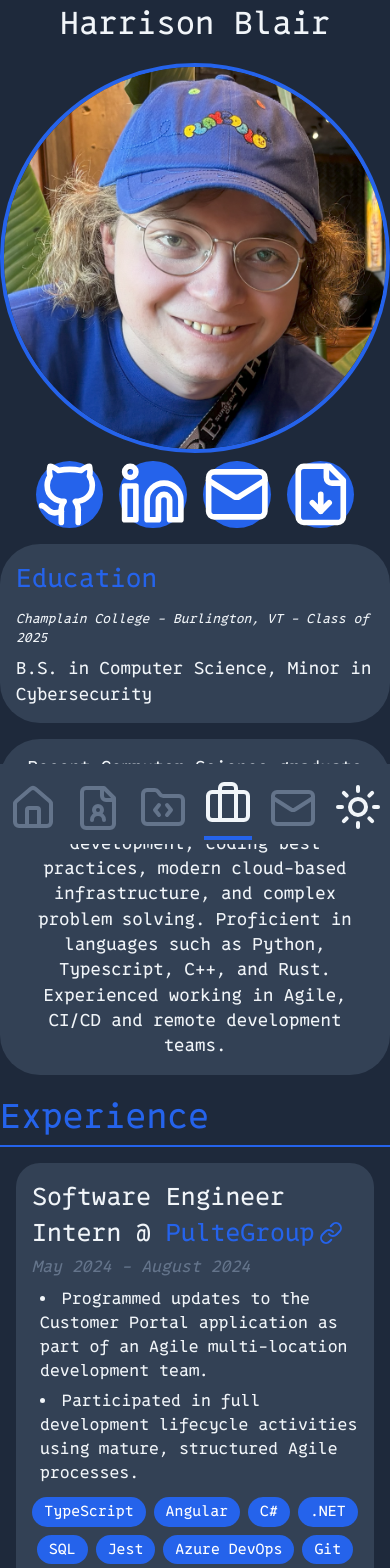
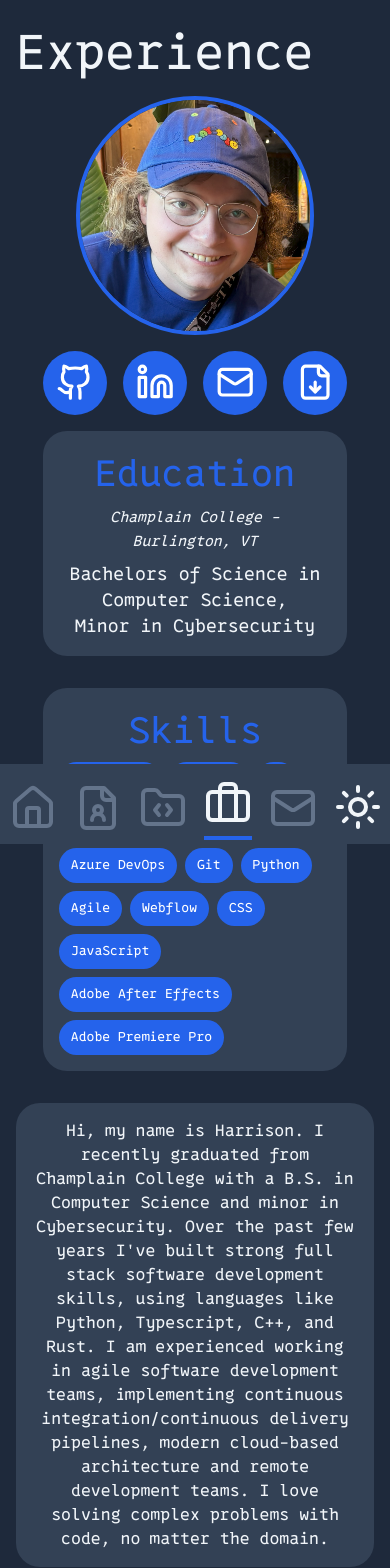
Before and after one commit to Harrison-Blair/personal-website, a Next.js app: page /work in a window 390 px wide. Shown: the top 1568 px of the page. Built offline with nearby package versions, Linux system fonts and the light colour scheme.

Commit message:
refactor: enhance Work component layout and improve content presentation

```diff
--- a/src/app/work/page.tsx
+++ b/src/app/work/page.tsx
@@ -15,14 +15,14 @@ export default function Work() {
   );
 
   return (
-        <div>
-            <div className="hidden xl:block">
-                <h1 className="text-[3.5vw]">
-                    Harrison Blair
+    <div className='p-4'>
+      <h1>
+        Experience
       </h1>
-                <div className="grid grid-cols-[1fr_2fr]">
-                    <div> {/* Sidebar - 1/3 of Screen */}
-                        <div className="relative w-4/5 aspect-square m-2 mx-auto">
+      <div className='grid grid-cols-1 gap-4
+                      lg:grid-cols-[1fr_2fr]'>
+        <div className='flex flex-col items-center'>
+          <div className='relative w-2/3 aspect-square mb-4'>
             <Image
               src="/images/Harrison-Blair.png"
               alt="Profile Picture"
@@ -30,14 +30,14 @@ export default function Work() {
               className="object-cover rounded-full border-[var(--primary)] border-4"
             />
           </div>
-                        <div className="flex flex-row gap-4 justify-center">
+          <div className="flex justify-center space-x-4
+                              lg:justify-start">
             <CircularButton
               href="https://github.com/Harrison-Blair"
               icon={Github}
               bgColor="bg-[var(--primary)]"
               hoverColor="hover:bg-[var(--accent)]"
               isExternal={true}
-                                size='8vh'
             />
             <CircularButton
               href="https://www.linkedin.com/in/harrison-blair/"
@@ -45,15 +45,12 @@ export default function Work() {
               bgColor="bg-[var(--primary)]"
               hoverColor="hover:bg-[var(--accent)]"
               isExternal={true}
-                                size='8vh'
             />
             <CircularButton
               href="/contact"
               icon={Mail}
               bgColor="bg-[var(--primary)]"
               hoverColor="hover:bg-[var(--accent)]"
-                                isExternal={false}
-                                size='8vh'
             />
             <CircularButton
               href="/documents/Harrison-Blair-Web-Resume.pdf"
@@ -61,30 +58,29 @@ export default function Work() {
               bgColor="bg-[var(--primary)]"
               hoverColor="hover:bg-[var(--accent)]"
               isDownload={true}
-                                size='8vh'
             />
           </div>
-                        <div className="bg-[var(--muted)] rounded-[2.5rem] m-2 p-4 ">
-                            <div className="flex flex-col p-4 gap-2">
-                                <h2 className="text-[3vh] text-[var(--primary)]">
+          <div className='w-[85%] bg-[var(--muted)] rounded-3xl text-center p-4 m-4
+                          lg:text-left'>
+            <h2>
               Education
             </h2>
             <a
               href="https://www.champlain.edu"
               target="_blank"
               rel="noopener noreferrer"
-                                    className="hover:text-[var(--accent)] text-[1.5vh] italic"
+              className="hover:text-[var(--accent)] text-[0.9rem] italic"
             >
-                                    Champlain College - Burlington, VT - Class of 2025
+              Champlain College - Burlington, VT
             </a>
-                                <p className="text-[2vh]">
-                                    B.S. in Computer Science, Minor in Cybersecurity
+            <p className="text-[1.1rem] mt-2">
+              Bachelors of Science in Computer Science, <br />
+              Minor in Cybersecurity
             </p>
           </div>
-                        </div>
-                        <div className="bg-[var(--muted)] rounded-[2.5rem] m-2 p-4 ">
-                            <div className="flex flex-col m-4 gap-2">
-                                <h2 className="text-[3vh] text-[var(--primary)]">
+          <div className='w-[85%] bg-[var(--muted)] rounded-3xl text-center p-4 m-4
+                          lg:text-left'>
+            <h2>
               Skills
             </h2>
             <div className="flex flex-wrap gap-2">
@@ -94,22 +90,15 @@ export default function Work() {
             </div>
           </div>
         </div>
-                    </div>
-                    <div> {/* Main Content - 2/3 of Screen */}
-                        <div className="bg-[var(--muted)] rounded-[2.5rem] m-4 p-4 ">
-                            <div className="flex flex-col m-4">
-                                <p className="text-[2vh]">
-                                    Recent Computer Science graduate with a strong foundation in the principles of iterative development, coding
-                                    best practices, modern cloud-based infrastructure, and complex problem solving. Proficient in languages such as
-                                    Python, Typescript, C++, and Rust. Experienced working in Agile, CI/CD and remote development teams.
+        <div className='text-center
+                        lg:text-start'>
+          <p className='bg-[var(--muted)] rounded-3xl p-4 mb-4
+                        lg:text-[1.2rem]'>
+            Hi, my name is Harrison. I recently graduated from Champlain College with a B.S. in Computer Science and minor in Cybersecurity. Over the past few years I&apos;ve built strong full stack software development skills, using languages like Python, Typescript, C++, and Rust. I am experienced working in agile software development teams, implementing continuous integration/continuous delivery pipelines, modern cloud-based architecture and remote development teams. I love solving complex problems with code, no matter the domain.
           </p>
-                            </div>
-                        </div>
-                        <div className="m-4 p-4 ">
-                            <h2 className="text-[4vh] text-[var(--primary)]">
-                                Experience
+          <h2 className="m-4">
+            Work Experience
           </h2>
-                            <hr className="border-[var(--primary)] border-[1.5px]" />
           <div className="flex flex-col">
             {experiences.map((experience, index) => (
               <div key={experience.id}>
@@ -117,7 +106,7 @@ export default function Work() {
                   experience={experience}
                 />
                 {index < experiences.length - 1 && (
-                                            <div className="h-8 w-1 bg-[var(--primary)] mx-auto -mt-4 -mb-4"></div>
+                  <div className="h-[2rem] w-[0.25rem] bg-[var(--primary)] mx-auto -mt-4 -mb-4"></div>
                 )}
               </div>
             ))}
@@ -125,113 +114,5 @@ export default function Work() {
         </div>
       </div>
     </div>
-            </div>
-            <div className="xl:hidden">
-                <div className="flex flex-col items-center">
-                    <h1 className="text-[8vw] text-center">
-                        Harrison Blair
-                    </h1>
-                    <div className="relative w-full aspect-square m-2 mx-auto">
-                        <Image
-                            src="/images/Harrison-Blair.png"
-                            alt="Profile Picture"
-                            fill
-                            className="object-cover rounded-full border-[var(--primary)] border-4 "
-                        />
-                    </div>
-                    <div className="flex flex-row gap-4 justify-center">
-                        <CircularButton
-                            href="https://github.com/Harrison-Blair"
-                            icon={Github}
-                            bgColor="bg-[var(--primary)]"
-                            hoverColor="hover:bg-[var(--accent)]"
-                            isExternal={true}
-                            size='8vh'
-                        />
-                        <CircularButton
-                            href="https://www.linkedin.com/in/harrison-blair/"
-                            icon={Linkedin}
-                            bgColor="bg-[var(--primary)]"
-                            hoverColor="hover:bg-[var(--accent)]"
-                            isExternal={true}
-                            size='8vh'
-                        />
-                        <CircularButton
-                            href="/contact"
-                            icon={Mail}
-                            bgColor="bg-[var(--primary)]"
-                            hoverColor="hover:bg-[var(--accent)]"
-                            isExternal={false}
-                            size='8vh'
-                        />
-                        <CircularButton
-                            href="/documents/Harrison-Blair-Web-Resume.pdf"
-                            icon={FileDown}
-                            bgColor="bg-[var(--primary)]"
-                            hoverColor="hover:bg-[var(--accent)]"
-                            isDownload={true}
-                            size='8vh'
-                        />
-                    </div>
-                    <div className="bg-[var(--muted)] rounded-[2.5rem] mt-4 p-4">
-                        <div className="flex flex-col gap-2">
-                            <h2 className="text-[3vh] text-[var(--primary)]">
-                                Education
-                            </h2>
-                            <a
-                                href="https://www.champlain.edu"
-                                target="_blank"
-                                rel="noopener noreferrer"
-                                className="hover:text-[var(--accent)] text-[1.5vh] italic"
-                            >
-                                Champlain College - Burlington, VT - Class of 2025
-                            </a>
-                            <p className="text-[2vh]">
-                                B.S. in Computer Science, Minor in Cybersecurity
-                            </p>
-                        </div>
-                    </div>
-                    <div className="bg-[var(--muted)] rounded-[2.5rem] mt-4 p-4 ">
-                        <div className="flex flex-col text-center">
-                            <p className="text-[2vh]">
-                                Recent Computer Science graduate with a strong foundation in the principles of iterative development, coding
-                                best practices, modern cloud-based infrastructure, and complex problem solving. Proficient in languages such as
-                                Python, Typescript, C++, and Rust. Experienced working in Agile, CI/CD and remote development teams.
-                            </p>
-                        </div>
-                    </div>
-                    <div className="mt-4">
-                        <h2 className="text-[4vh] text-[var(--primary)]">
-                            Experience
-                        </h2>
-                        <hr className="border-[var(--primary)] border-[1.5px]" />
-                        <div className="flex flex-col">
-                            {experiences.map((experience, index) => (
-                                <div key={experience.id}>
-                                    <ExperienceTile
-                                        experience={experience}
-                                    />
-                                    {index < experiences.length - 1 && (
-                                        <div className="h-8 w-1 bg-[var(--primary)] mx-auto -mt-4 -mb-4"></div>
-                                    )}
-                                </div>
-                            ))}
-                        </div>
-                    </div>
-                    <div className="bg-[var(--muted)] rounded-[2.5rem] mt-2 p-4">
-                        <div className="flex flex-col m-4 gap-2">
-                            <h2 className="text-[3vh] text-[var(--primary)]">
-                                Skills
-                            </h2>
-                            <div className="flex flex-wrap gap-2">
-                                {uniqueTags.map((tag, index) => (
-                                    <Tag key={index} text={tag} styling='px-3 py-2 text-[1.5vh]' />
-                                ))}
-                            </div>
-                        </div>
-                    </div>
-                </div>
-            </div>
-        </div>
   );
 }
```
Lines whose indentation alone changed are shown as unchanged.
